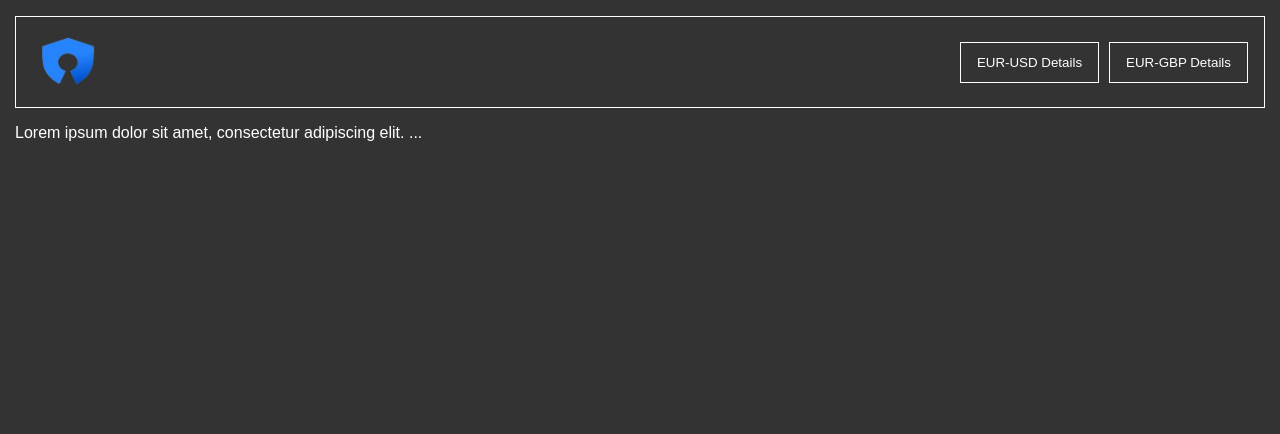
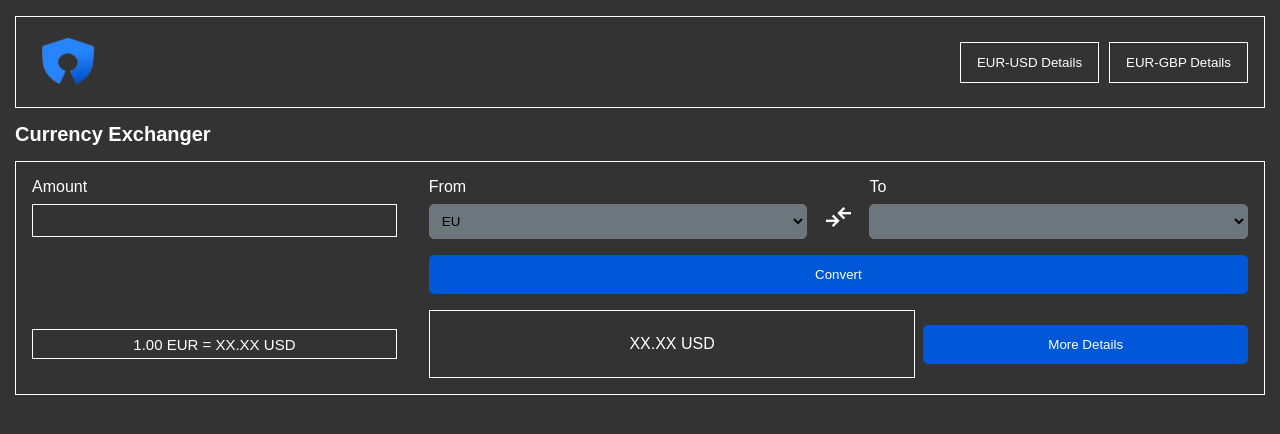
Before and after one commit to Mbarachi/currency-exchanger, an Angular app: page / in a window 1280 px wide. Shown: the top 434 px of the page. Built offline with nearby package versions, Linux system fonts and the light colour scheme.

Commit message:
Converter Panel Designed

```diff
--- a/src/app/app.component.html
+++ b/src/app/app.component.html
@@ -10,8 +10,56 @@
       </div>
     </nav>
   </header>
-  <section style="height: 800px;">
-    <p>Lorem ipsum dolor sit amet, consectetur adipiscing elit. ...</p>
+  <!-- Sticky Panel -->
+  <section>
+    <div class="currency-title">
+      <b>Currency Exchanger</b>
+    </div>
+    <div class="sticky-panel">
+      <div class="flex-panel-top">
+        <div class="amount-input">
+          <label for="amount">Amount</label>
+          <input type="number">
+        </div>
+        <div class="converter">
+          <div class="currency-dropdown">
+            <div class="from-input">
+              <label for="from">From</label>
+              <select>
+                <option>EU</option>
+                <option>USD</option>
+                <option>NG</option>
+              </select>
+            </div>
+            <span class="material-symbols-outlined compare_arrows">
+              compare_arrows
+            </span>
+            <div class="to-input">
+              <label for="to">To</label>
+              <select>
+                <option></option>
+                <option></option>
+                <option></option>
+              </select>
+            </div>
+          </div>
+          <div>
+            <button class="convert_button">Convert</button>
+          </div>
+        </div>
+      </div>
+      <div class="flex-panel-bottom">
+        <div class="exchange-rate-container">
+          <p>1.00 EUR = XX.XX USD</p>
+        </div>
+          <div class="flex-inner-panel-bottom">
+            <div class="exchange-rate-value-container">
+              <p>XX.XX USD</p>
+            </div>
+            <button class="more_details_button">More Details</button>
+          </div>
+      </div>
+    </div>
   </section>
 </div>
 
--- a/src/app/app.component.scss
+++ b/src/app/app.component.scss
@@ -21,7 +21,6 @@ header {
 
 .buttons {
     display: flex;
-}
 
     button {
         margin-left: 10px;
@@ -36,3 +35,129 @@ button:hover {
         background-color: whitesmoke;
         color: #333;
     }
+}
+
+
+.currency-title {
+    margin: 15px 0;
+    font-size: 20px;
+}
+
+.sticky-panel {
+    border: 1px solid white;
+    padding: 1rem;
+    height: fit-content;
+}
+
+label {
+    display: block;
+    margin-bottom: 8px;
+}
+
+input {
+    padding: 8px;
+    width: 100%;
+    box-sizing: border-box;
+    border: 1px solid white;
+    color: white;
+    outline: none;
+    background: none;
+    margin-bottom: 16px;
+}
+
+select {
+    padding: 8px;
+    width: 100%;
+    box-sizing: border-box;
+    outline: none;
+    border-radius: 5px;
+    background-color: #6c767d;
+    margin-bottom: 16px;
+}
+
+.flex-panel-top {
+    display: grid;
+    grid-template-columns: 30% 1fr;
+    gap: 2rem;
+}
+
+.flex-panel-bottom {
+    display: grid;
+    align-items: center;
+    grid-template-columns: 30% 1fr;
+    gap: 2rem;
+    margin-top: 1rem;
+
+    .flex-inner-panel-bottom {
+        display: flex;
+        align-items: center;
+        gap: 0.5rem;
+    }
+
+    .exchange-rate-container {
+        // padding: 8px;
+        height: 30px;
+        box-sizing: border-box;
+        border: 1px solid white;
+        color: white;
+        text-align: center;
+        display: flex;
+        align-items: center;
+        justify-content: center;
+
+        p {
+            font-size: 15px;
+            margin: 0;
+        }
+    }
+
+    .exchange-rate-value-container {
+        width: 60%;
+        padding: 8px;
+        box-sizing: border-box;
+        border: 1px solid white;
+        color: white;
+        text-align: center;
+    }
+
+    .more_details_button {
+        background-color: #0057d8;
+        padding: 12px 16px;
+        border: none;
+        width: 40%;
+        border-radius: 5px;
+        color: white;
+        cursor: pointer;
+    }
+}
+
+.converter {
+    .from-input {
+        width: 100%;
+    }
+
+    .to-input {
+        width: 100%;
+    }
+}
+
+.currency-dropdown {
+    display: flex;
+    align-items: center;
+    gap: 1rem;
+
+    .compare_arrows {
+        font-size: 30px;
+        cursor: pointer;
+    }
+}
+
+.convert_button {
+    background-color: #0057d8;
+    padding: 12px 16px;
+    border: none;
+    border-radius: 5px;
+    color: white;
+    width: 100%;
+    cursor: pointer;
+}
--- a/src/index.html
+++ b/src/index.html
@@ -6,6 +6,7 @@
   <base href="/">
   <meta name="viewport" content="width=device-width, initial-scale=1">
   <link rel="icon" type="image/x-icon" href="favicon.ico">
+  <link rel="stylesheet" href="https://fonts.googleapis.com/css2?family=Material+Symbols+Outlined:opsz,wght,FILL,GRAD@24,400,0,0" />
 </head>
 <body>
   <app-root></app-root>
```
Lines whose indentation alone changed are shown as unchanged.
